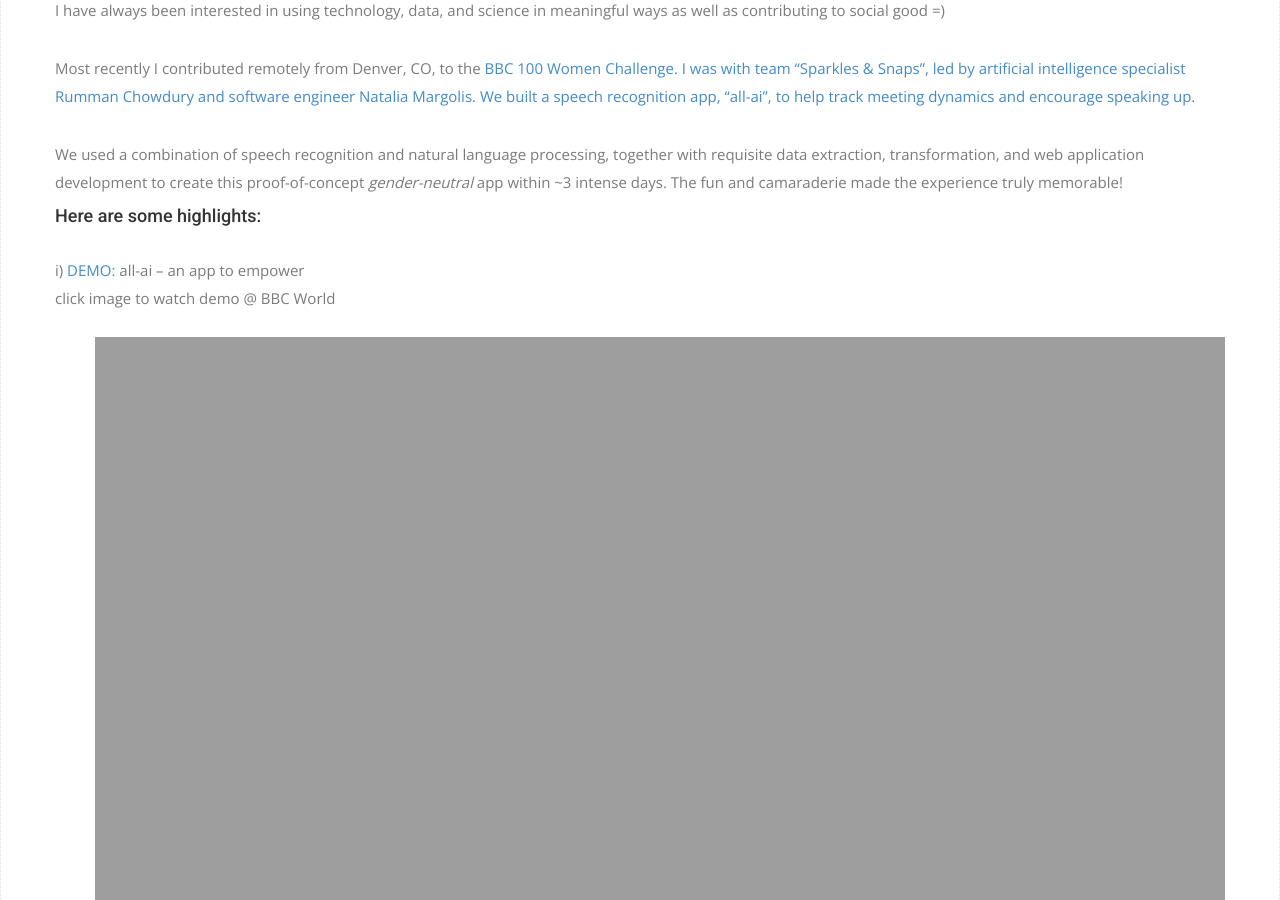
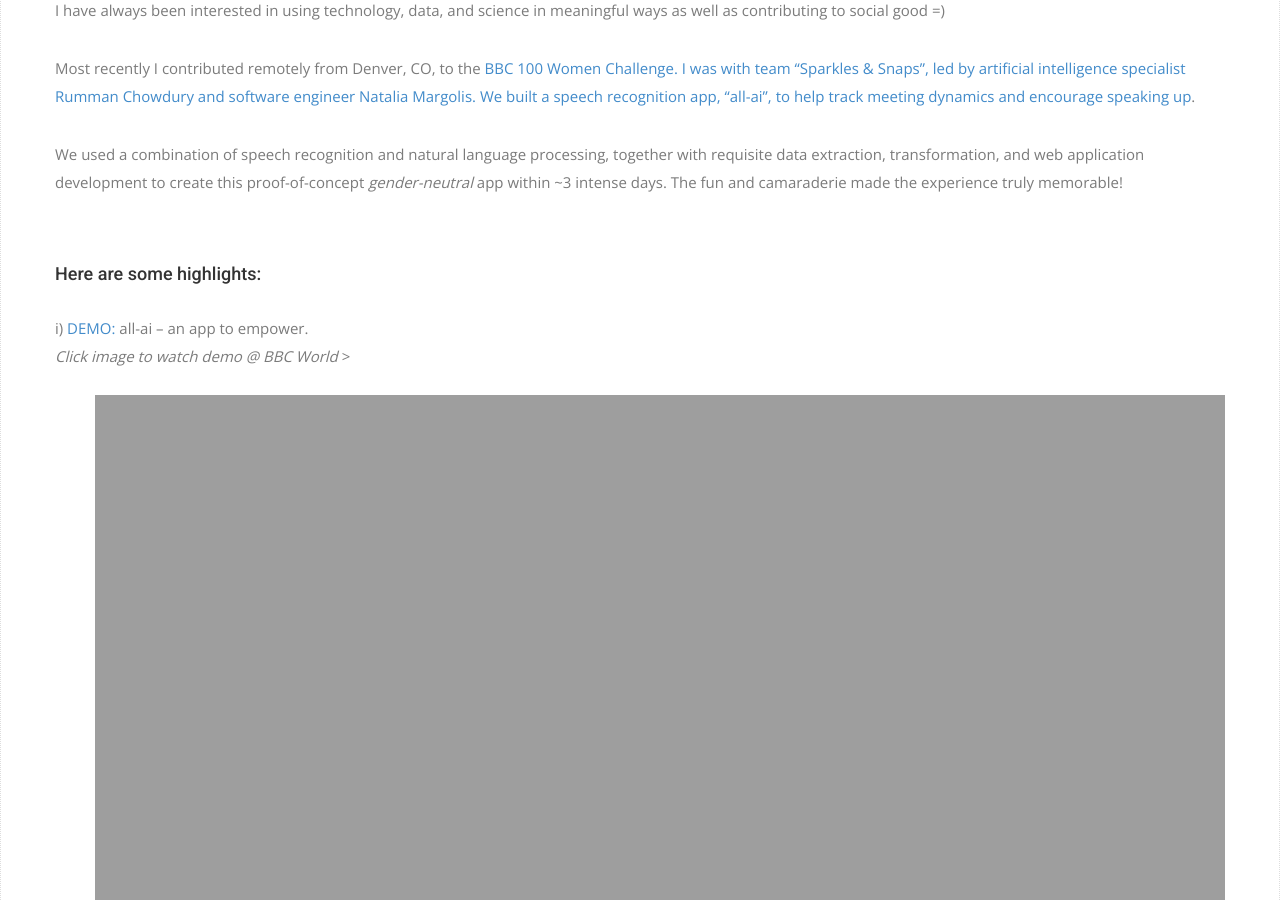
Before and after one commit to hengrumay/hengrumay.github.io, a Jekyll site: the page built from _pages/bbc_100_women_challenge_2017.md, in a window 1280 px wide and 900 px high, scrolled down 363 px. Built offline with Jekyll 4.4.1, drawn with Linux system fonts in a browser that asks for light colours; nearby versions of some CDN libraries; some web fonts are replaced; our own code applies the rules of GitHub Pages for plain Markdown files.

Commit message:
Update bbc_100_women_challenge_2017.md

```diff
--- a/_pages/bbc_100_women_challenge_2017.md
+++ b/_pages/bbc_100_women_challenge_2017.md
@@ -6,10 +6,12 @@
 
 We used a combination of speech recognition and natural language processing, together with requisite data extraction, transformation, and web application development to create this proof-of-concept *gender-neutral* app within ~3 intense days. The fun and camaraderie made the experience truly memorable!
 
+<br>
+
 #### Here are some highlights:
 
-- i) [DEMO:](http://www.bbc.com/news/av/world-41531054/100-women-an-app-to-help-you-speak-up-in-meetings) all-ai -- an app to empower
-click image to watch demo @ BBC World   [![Demo-video](https://hengrumay.github.io/img/projects/bbc100women_all-ai_appDemo.png)](http://www.bbc.com/news/av/world-41531054/100-women-an-app-to-help-you-speak-up-in-meetings)
+- i) [DEMO:](http://www.bbc.com/news/av/world-41531054/100-women-an-app-to-help-you-speak-up-in-meetings) all-ai -- an app to empower.
+*Click image to watch demo @ BBC World*   >[![Demo-video](https://hengrumay.github.io/img/projects/bbc100women_all-ai_appDemo.png)](http://www.bbc.com/news/av/world-41531054/100-women-an-app-to-help-you-speak-up-in-meetings)
 
 - ii) [VIDEO:](https://www.facebook.com/BBC100women/videos/1537111543020785/) Final day challenge solutions revealed at Facebook-HQ in SF
 
```
